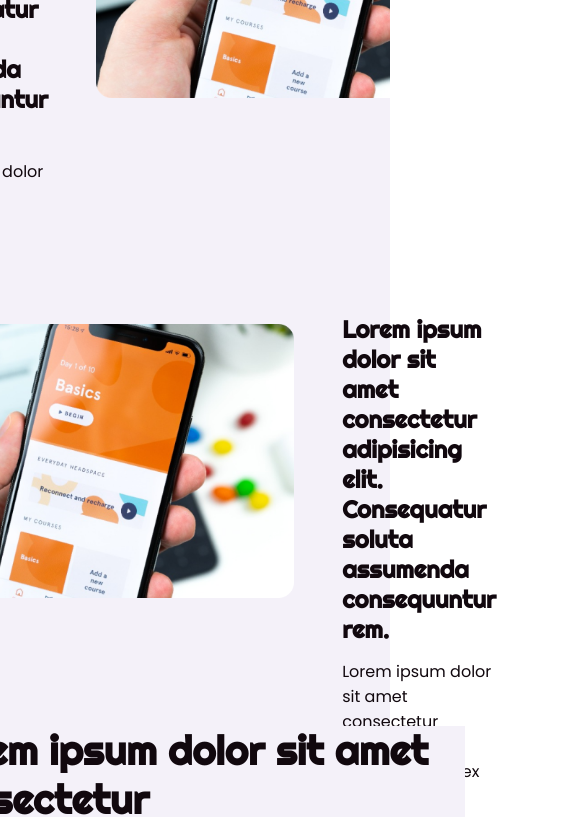
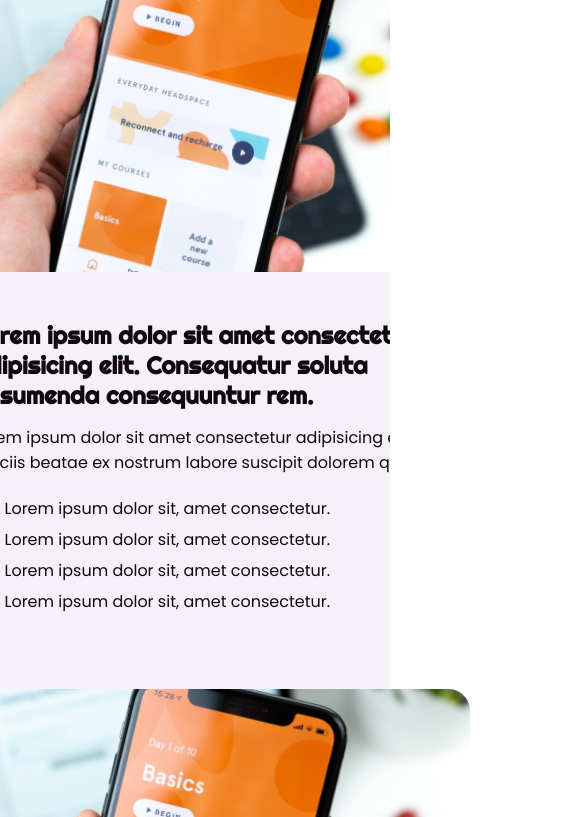
Before and after one commit to jjboydo/proyecto-personal-eventopia, a plain HTML site: page index.html in a window 390 px wide. Shown: the part 1183-2000 px from the top of the page, 585 px wide, since content can reach past the window. Drawn offline with Linux system fonts and the light colour scheme.

Commit message:
Implementacion de media query 1024 en inicio

```diff
--- a/css/style.css
+++ b/css/style.css
@@ -159,7 +159,7 @@ nav h1 {
     align-items: center;
     gap: 2rem;
     flex-wrap: wrap;
-    overflow: hidden;
+    /* overflow: hidden; */
 }
 
 .flecha-adelante {
@@ -174,7 +174,7 @@ nav h1 {
     flex-direction: column;
     gap: 0rem;
     align-items: start;
-    overflow: hidden;
+    /* overflow: hidden; */
 }
 
 .cards-container .texto img {
@@ -939,6 +939,14 @@ footer {
 
     /* INICIO */
 
+    .cards-container {
+        justify-content: space-around;
+    }
+
+    .cards-container .texto {
+        width: 15.625rem;
+    }
+
     .section-info-1 {
         gap: 48px;
         padding: 2.75rem 5.3125rem;
@@ -964,6 +972,10 @@ footer {
 @media (max-width:1100px){
 
     /* INICIO */
+
+    .cards-container .texto {
+        width: 14.375rem;
+    }
 
     .section-principal .titulo {
         width: 38.1875rem;
@@ -1008,6 +1020,55 @@ footer {
 
     /* INICIO */
 
+    .section-principal {
+        grid-template-columns: 1fr 1fr;
+    }
+
+    .section-principal .titulo {
+        width: 100%;
+    }
+
+    .section-principal h2 {
+        font-size: 2.5rem;
+    }
+
+    .section-principal p {
+        font-size: .875rem;
+    }
+
+    .section-principal button {
+        width: 8.4375rem;
+        height: 2.5rem;
+        line-height: 1rem;
+    }
+
+    .section-principal button a {
+        font-size: 1.15rem;
+    }
+
+    .cards-container .texto {
+        width: 15.25rem;
+    }
+
+    .section-info-1 {
+        flex-direction: column-reverse;
+        height: 48.75rem;
+    }
+
+    .section-info-1 img{
+        width: 34.375rem;
+        height: 23.75rem;
+    }
+
+    .section-info-11{
+        flex-direction: column;
+        height: 48.75rem;
+    }
+
+    .section-info-11 img{
+        width: 34.375rem;
+        height: 23.75rem;
+    }
 
 
     /* LOGIN */
```
